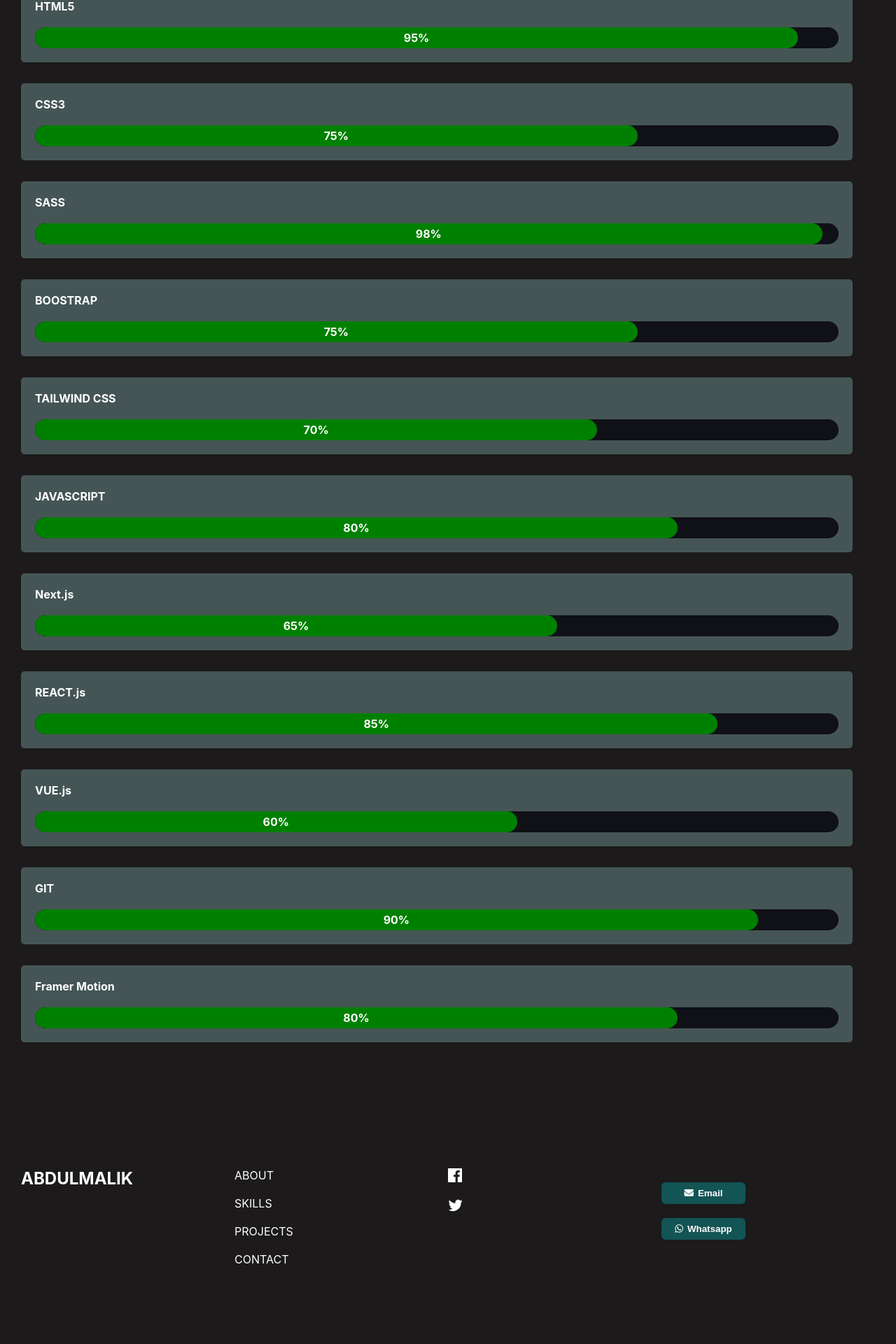
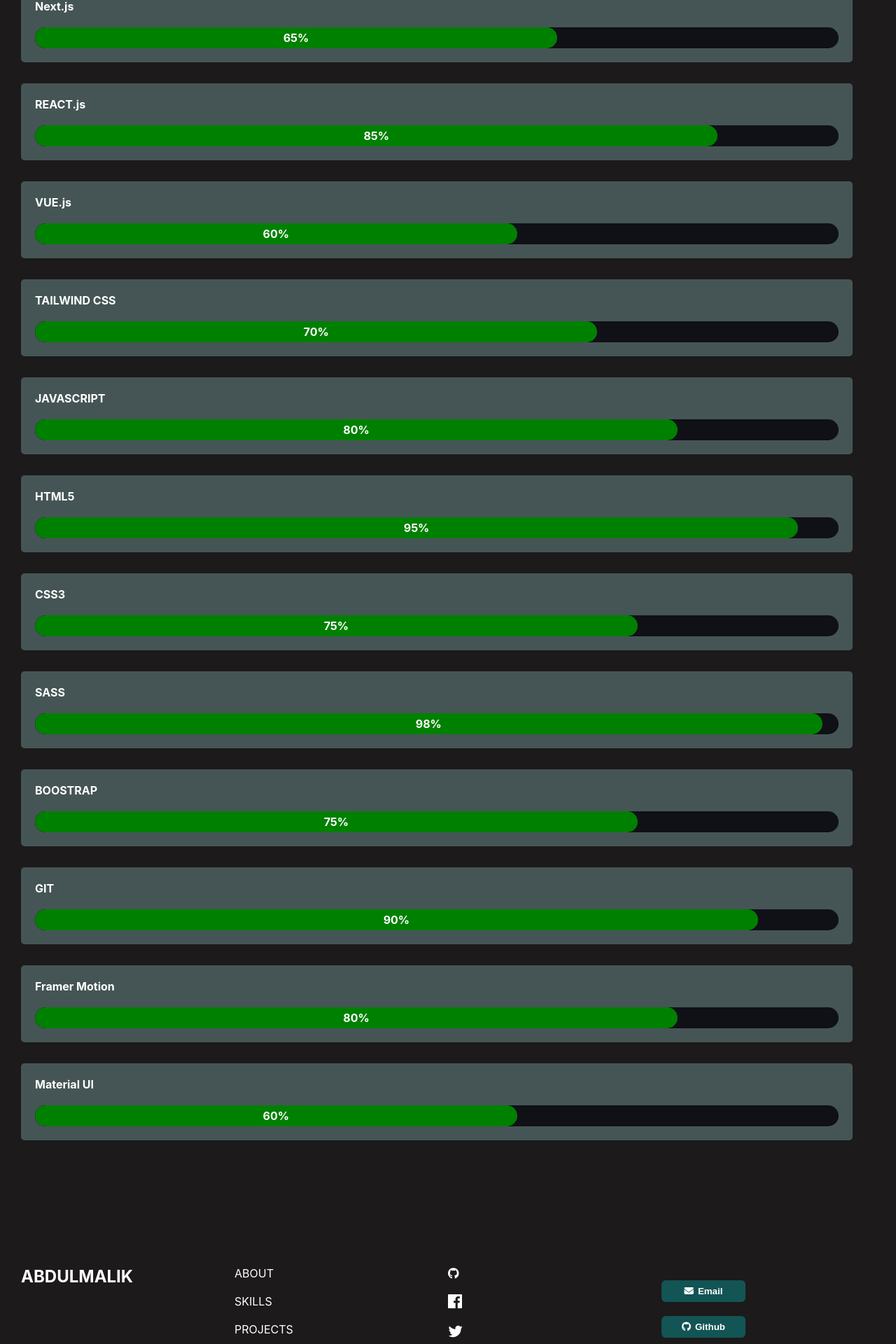
Before and after one commit to Bigoluwagentle/Abdulmalik-portfolio, a React (Create React App) app: page /Skills in a window 1280 px wide. Shown: the part 220-2140 px from the top of the page at 70% size. Before the commit the page ends 2099 px from the top, so only its background shows below. Built offline with nearby package versions, Linux system fonts and the light colour scheme.

Commit message:
Initial commit

```diff
--- a/src/Footer/Footer.jsx
+++ b/src/Footer/Footer.jsx
@@ -35,6 +35,7 @@
                         }}>CONTACT</a>
                     </div>
                     <div id="card">
+                        <a href="#" onClick={() => addUrl("https://github.com/Bigoluwagentle")} class="a"><i class="fa-brands fa-github"></i></a>
                         <a href="#" onClick={() => addUrl("https://www.facebook.com/base.man.304047")} class="a"><img src={facebook} id="face" alt=""/></a>
                         <a href="#" target="_blank" onClick={() => addUrl("https://x.com/broskiprop94216")} class="a"><img src={twitter} id="twi" alt=""/></a>
                     </div>
@@ -43,8 +44,11 @@
                             <i class="fa-solid fa-envelope"></i>
                             Email
                         </button>
+                        <button onClick={() => addUrl("https://github.com/Bigoluwagentle")}>
+                            <i class="fa-brands fa-github"></i>
+                            Github
+                        </button>
                         <button onClick={() => addUrl("https://wa.me/9076956531")}>
-                            <i class="fa-brands fa-whatsapp"></i>
                             Whatsapp
                         </button>
                     </div>
--- a/src/Skills/Skill.jsx
+++ b/src/Skills/Skill.jsx
@@ -53,6 +53,46 @@
                 <h2>Skills</h2>
                 <section>
                     <nav id="card" className="card">
+                        <h4>Next.js</h4>
+                        <div className="bar">
+                          <span data-percent="65">65%</span>
+                          <small>0%</small>
+                        </div>
+                    </nav>
+
+                    <nav id="card" className="card">
+                        <h4>REACT.js</h4>
+                        <div className="bar">
+                          <span data-percent="85">85%</span>
+                          <small>0%</small>
+                        </div>
+                    </nav>
+
+                    <nav id="card" className="card">
+                        <h4>VUE.js</h4>
+                        <div className="bar">
+                          <span data-percent="60">60%</span>
+                          <small>0%</small>
+                        </div>
+                    </nav>
+
+                    <nav id="card" className="card">
+                        <h4>TAILWIND CSS</h4>
+                        <div className="bar">
+                          <span data-percent="70">70%</span>
+                          <small>0%</small>
+                        </div>
+                    </nav>
+
+                    <nav id="card" className="card">
+                        <h4>JAVASCRIPT</h4>
+                        <div className="bar">
+                          <span data-percent="80">80%</span>
+                          <small>0%</small>
+                        </div>
+                    </nav>
+
+                    <nav id="card" className="card">
                         <h4>HTML5</h4>
                         <div className="bar">
                             <span data-percent="95">95%</span>
@@ -84,45 +124,6 @@
                     </nav>
 
                     <nav id="card" className="card">
-                        <h4>TAILWIND CSS</h4>
-                        <div className="bar">
-                          <span data-percent="70">70%</span>
-                          <small>0%</small>
-                        </div>
-                    </nav>
-
-                    <nav id="card" className="card">
-                        <h4>JAVASCRIPT</h4>
-                        <div className="bar">
-                          <span data-percent="80">80%</span>
-                          <small>0%</small>
-                        </div>
-                    </nav>
-                    <nav id="card" className="card">
-                        <h4>Next.js</h4>
-                        <div className="bar">
-                          <span data-percent="65">65%</span>
-                          <small>0%</small>
-                        </div>
-                    </nav>
-
-                    <nav id="card" className="card">
-                        <h4>REACT.js</h4>
-                        <div className="bar">
-                          <span data-percent="85">85%</span>
-                          <small>0%</small>
-                        </div>
-                    </nav>
-
-                    <nav id="card" className="card">
-                        <h4>VUE.js</h4>
-                        <div className="bar">
-                          <span data-percent="60">60%</span>
-                          <small>0%</small>
-                        </div>
-                    </nav>
-
-                    <nav id="card" className="card">
                         <h4>GIT</h4>
                         <div className="bar">
                           <span data-percent="90">90%</span>
@@ -137,6 +138,13 @@
                           <small>0%</small>
                         </div>
                     </nav>
+                    <nav id="card" className="card">
+                        <h4>Material UI</h4>
+                        <div className="bar">
+                          <span data-percent="60">60%</span>
+                          <small>0%</small>
+                        </div>
+                    </nav>
                 </section>
             </div>
             <Footer/>
```
